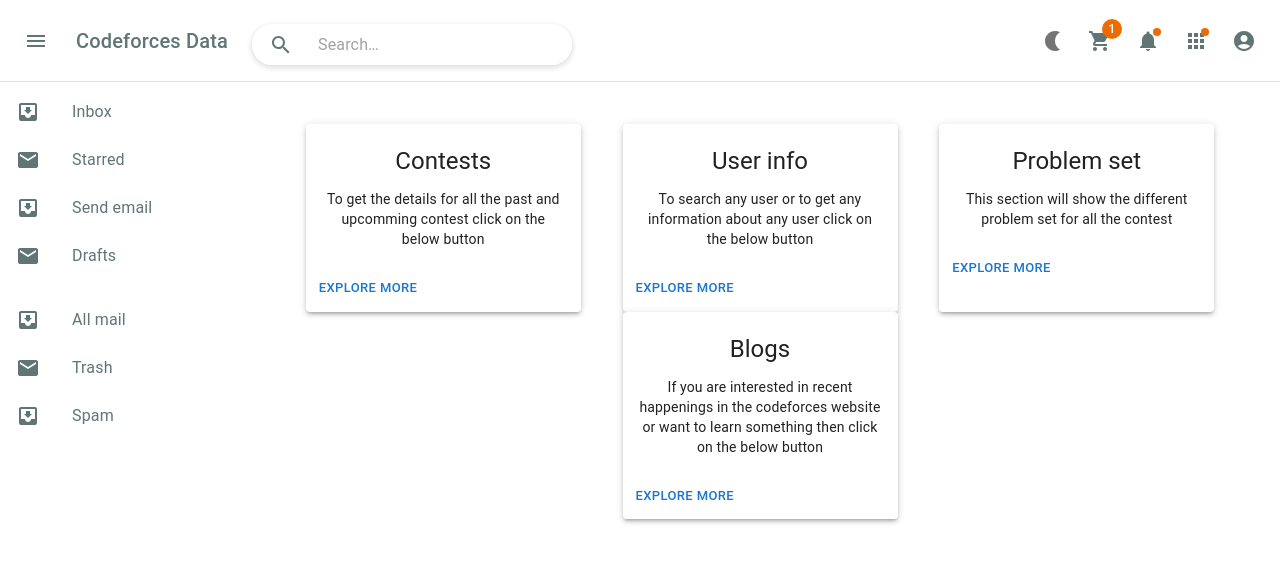
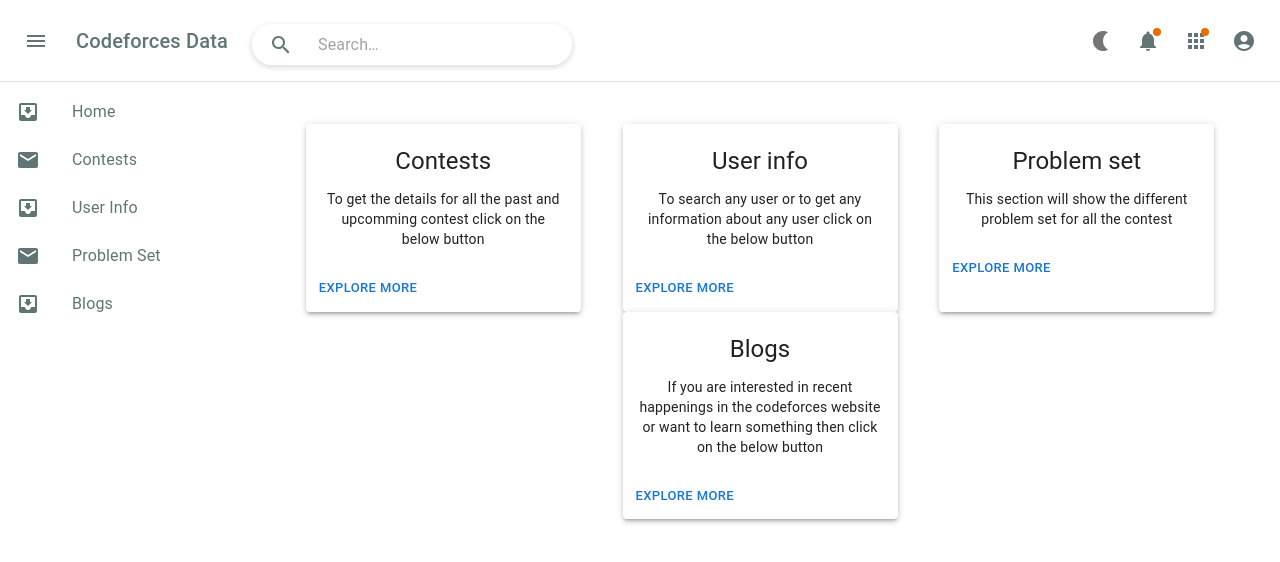
Before and after one commit to rash42/codeforce-data2, a React (Create React App) app: page / in a window 1280 px wide. Both pictures are taken after a click on the button 36 px from the left and 40 px from the top of the page. Shown: the top 562 px of the page. Built offline with nearby package versions, Linux system fonts and the light colour scheme.

Commit message:
Minor changes

```diff
--- a/public/index.html
+++ b/public/index.html
@@ -2,7 +2,7 @@
 <html lang="en">
   <head>
     <meta charset="utf-8" />
-    <link rel="icon" href="%PUBLIC_URL%/favicon.ico" />
+    <!-- <link rel="icon" href="%PUBLIC_URL%/favicon.ico" /> -->
     <meta name="viewport" content="width=device-width, initial-scale=1" />
     <meta name="theme-color" content="#000000" />
     <meta
@@ -24,7 +24,7 @@
       work correctly both with client-side routing and a non-root public URL.
       Learn how to configure a non-root public URL by running `npm run build`.
     -->
-    <title>React App</title>
+    <title>Codeforce Data</title>
   </head>
   <body>
     <noscript>You need to enable JavaScript to run this app.</noscript>
--- a/src/components/HeaderBar.js
+++ b/src/components/HeaderBar.js
@@ -270,11 +270,11 @@
             >
               <NightlightIcon />
             </ToggleButton>
-            <IconButton size="large" aria-label="show 4 new mails" color="inherit">
+            {/* <IconButton size="large" aria-label="show 4 new mails" color="inherit">
               <Badge badgeContent='1' color="warning">
                 <ShoppingCartIcon />
               </Badge>
-            </IconButton>
+            </IconButton> */}
             <IconButton
               size="large"
               aria-label="show 17 new notifications"
--- a/src/components/SideBar.js
+++ b/src/components/SideBar.js
@@ -9,6 +9,7 @@
 import InboxIcon from '@mui/icons-material/MoveToInbox';
 import MailIcon from '@mui/icons-material/Mail';
 import { useSelector } from "react-redux";
+import HomeIcon from '@mui/icons-material/Home';
 
 
 
@@ -31,24 +32,11 @@
 
         >
             <List >
-                {['Inbox', 'Starred', 'Send email', 'Drafts'].map((text, index) => (
+                {['Home', 'Contests', 'User Info', 'Problem Set', 'Blogs'].map((text, index) => (
                     <ListItem key={text} disablePadding sx={{color: (theme) => theme.palette.custom.contrastText}}>
                         <ListItemButton>
                             <ListItemIcon>
                                 {index % 2 === 0 ? <InboxIcon sx={{color: (theme) => theme.palette.custom.contrastText}}/> : <MailIcon  sx={{color: (theme) => theme.palette.custom.contrastText}}/>}
-                            </ListItemIcon>
-                            <ListItemText primary={text} />
-                        </ListItemButton>
-                    </ListItem>
-                ))}
-            </List>
-
-            <List>
-                {['All mail', 'Trash', 'Spam'].map((text, index) => (
-                    <ListItem key={text} disablePadding sx={{color: (theme) => theme.palette.custom.contrastText}}>
-                        <ListItemButton>
-                            <ListItemIcon>
-                                {index % 2 === 0 ? <InboxIcon sx={{color: (theme) => theme.palette.custom.contrastText}}/> : <MailIcon sx={{color: (theme) => theme.palette.custom.contrastText}}/>}
                             </ListItemIcon>
                             <ListItemText primary={text} />
                         </ListItemButton>
```
